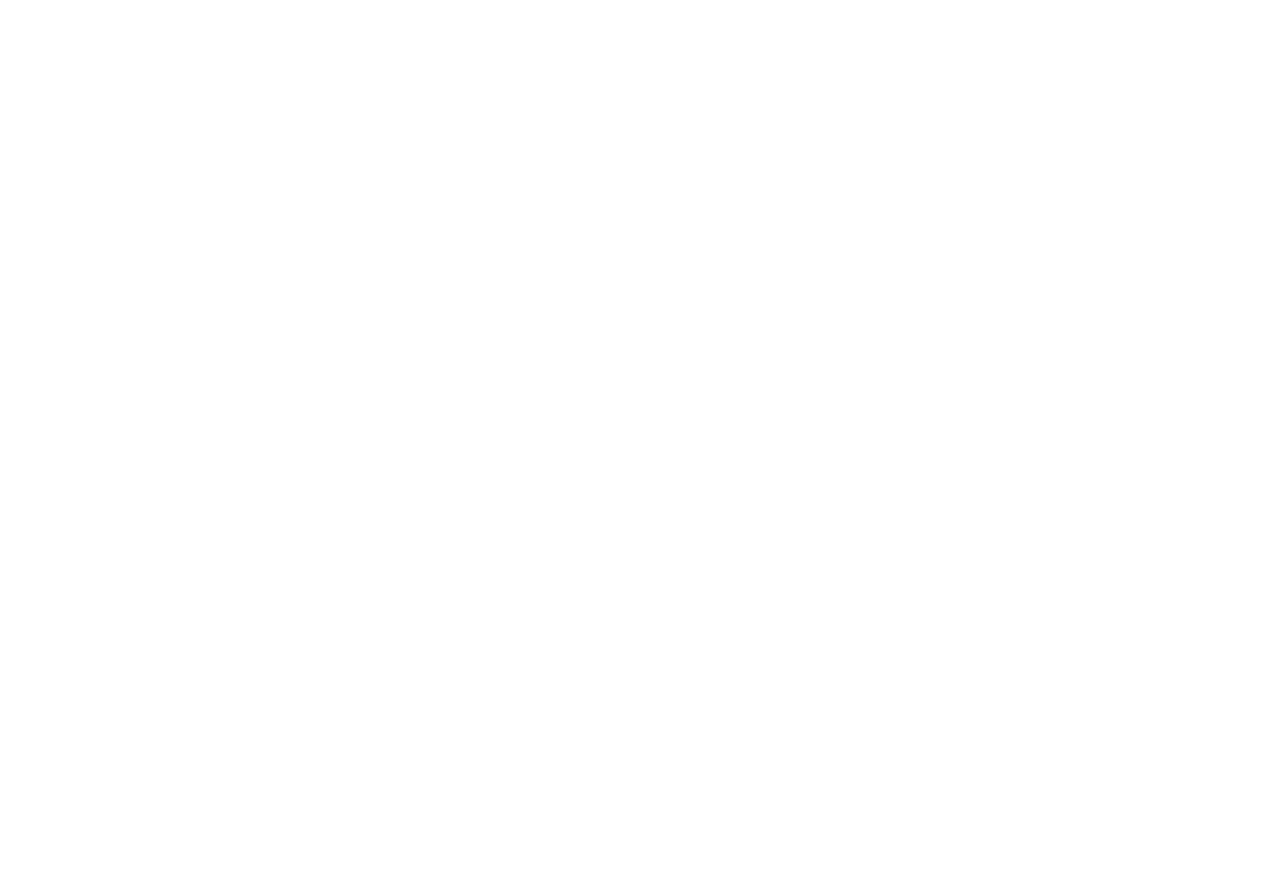
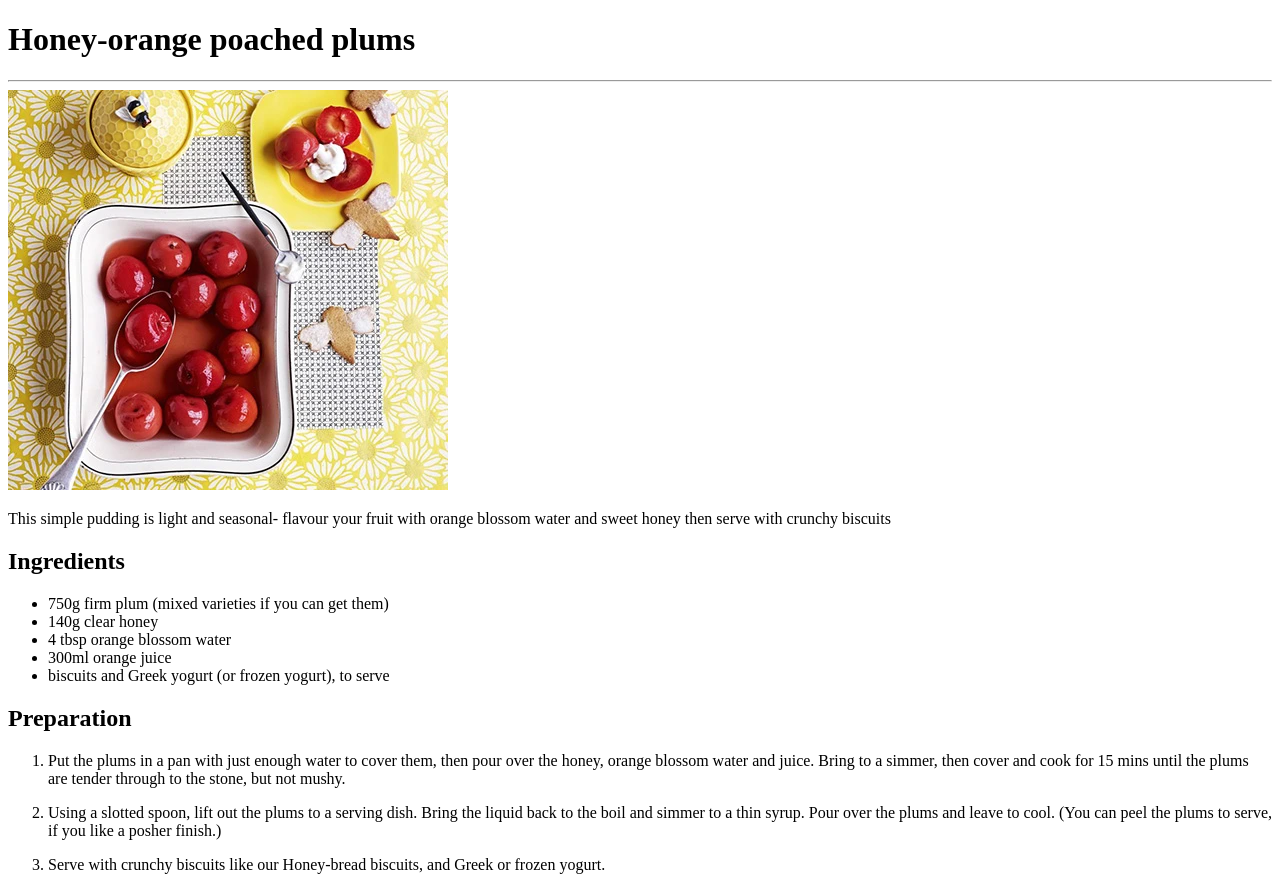
Before and after one commit to AndreaRotunno/odin-recipes, a plain HTML site: page plums.html in a window 1280 px wide. Before the commit the page ends 800 px from the top, so only its background shows below. Drawn offline with Linux system fonts and the light colour scheme.

Commit message:
add content to plums recipe

```diff
--- a/plums.html
+++ b/plums.html
@@ -3,9 +3,31 @@
 <head>
     <meta charset="UTF-8">
     <meta name="viewport" content="width=device-width, initial-scale=1.0">
-    <title>Document</title>
+    <title>Honey-orange poached plums</title>
 </head>
 <body>
-
+    <h1>Honey-orange poached plums</h1>
+    <hr>
+    <img src="assets/imgs/plums-0fce135.webp" alt="Honey-orange poached plums">
+    <br>
+    <p>
+        This simple pudding is light and seasonal- flavour your fruit with orange blossom water and sweet honey then serve with crunchy biscuits
+    </p>
+    <h2>Ingredients</h2>
+    <ul>
+        <li>750g firm plum (mixed varieties if you can get them)</li>
+        <li>140g clear honey</li>
+        <li>4 tbsp orange blossom water</li>
+        <li>300ml orange juice</li>
+        <li>biscuits and Greek yogurt (or frozen yogurt), to serve</li>
+    </ul>
+    <h2>Preparation</h2>
+    <ol>
+        <li><p>Put the plums in a pan with just enough water to cover them, then pour over the honey, orange blossom water and juice. Bring to a simmer, then cover and cook for 15 mins until the plums
+            are tender through to the stone, but not mushy.</p></li>
+        <li><p>Using a slotted spoon, lift out the plums to a serving dish. Bring the liquid back to the boil and simmer to a thin syrup. Pour over the plums and leave to cool.
+            (You can peel the plums to serve, if you like a posher finish.)</p></li>
+        <li><p>Serve with crunchy biscuits like our Honey-bread biscuits, and Greek or frozen yogurt.</p></li>
+    </ol>
 </body>
 </html>
```
